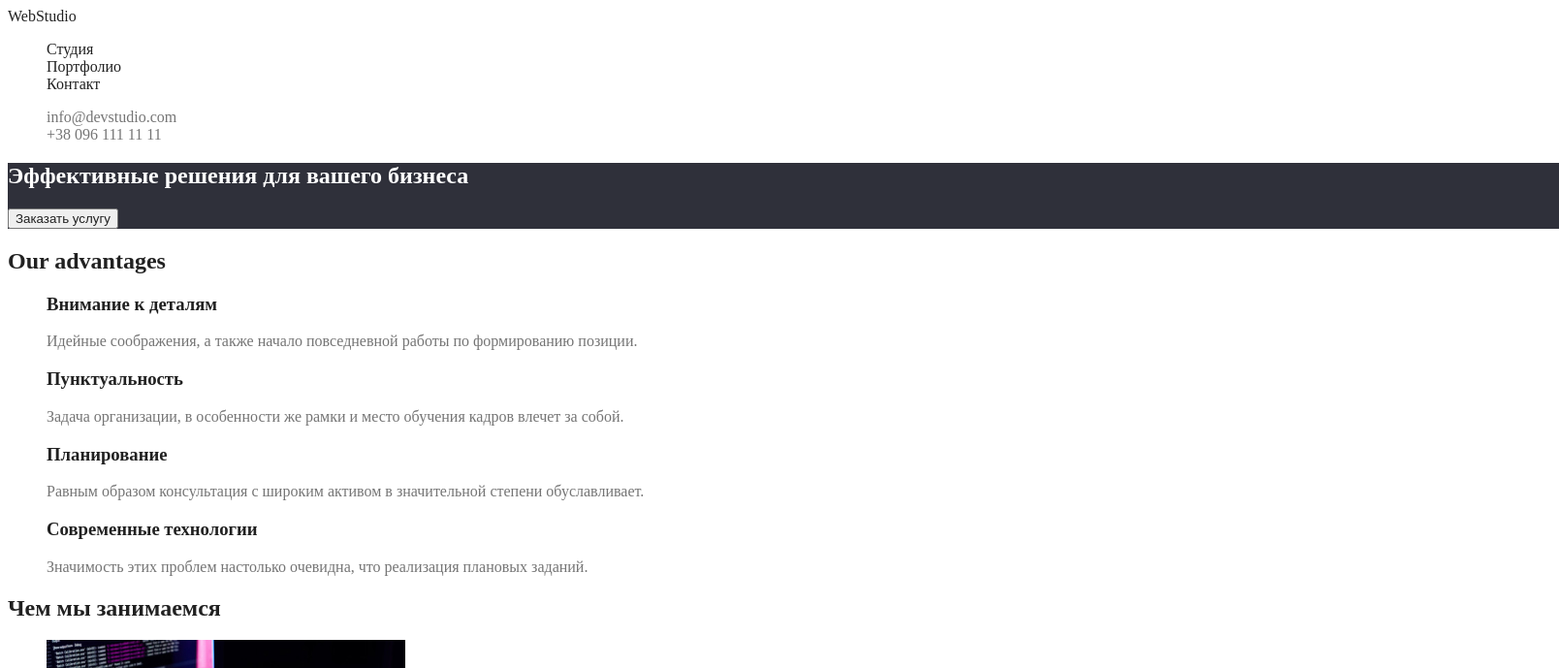
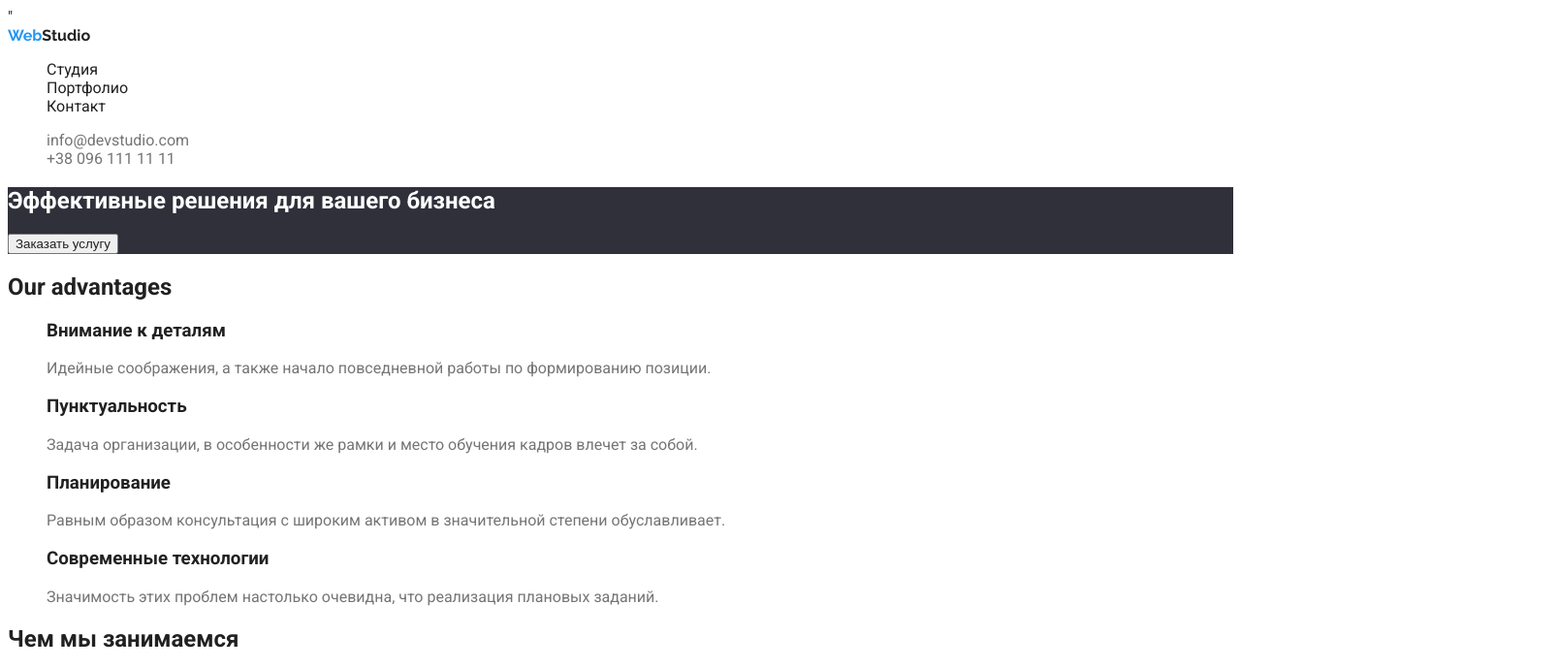
Before and after one commit to Anna-Polishchyk/goit-murkup-hw-2, a plain HTML site: page index.html in a window 1280 px wide. Shown: the top 689 px of the page at 97% size, 1608 px wide, since content can reach past the window. Drawn offline with Linux system fonts and the light colour scheme.

Commit message:
commit to main

```diff
--- a/css/styles.css
+++ b/css/styles.css
@@ -8,9 +8,7 @@
 body {
     background-color: #FFFFFF;
     color: var(--primary-text-color);
-    position: relative;
-    width: 1600px;
-    height: 2349px;
+    font-family: Roboto; sans-serif;
 }
 
 .list {
@@ -18,12 +16,20 @@ body {
 }
 
 .logo {
+    font-family: Raleway;
     color: var(--accent-color);
+    text-decoration: none;
+}
+.logo:hover,
+.logo:focus {
+
 }
 .site-nav {
     color:var(--primary-text-color);
 }
-
+.site-nav .studio {
+    color: var(--primary-text-color);
+}
 .link {
     text-decoration: none;
     color: var(--primary-text-color);
@@ -56,8 +62,11 @@ body {
 .footer {
     background-color: #2F303A;
 }
-
+.footer .studio {
+    color:var(--background-white-color);
+}
 .address .link {
+    font-style: normal;
     color: var(--background-white-color);
 }
 .footer .contacts {
--- a/index.html
+++ b/index.html
@@ -6,13 +6,19 @@
     <meta name="viewport" content="width=device-width, initial-scale=1.0" />
     <title>WebStudio</title>
     <link rel="stylesheet" href="./css/styles.css">
+    <link rel="preconnect" href="https://fonts.googleapis.com">
+    <link rel="preconnect" href="https://fonts.gstatic.com" crossorigin>
+    <link href="https://fonts.googleapis.com/css2?family=Montserrat&family=Roboto:wght@400;500;700;900&display=swap" rel="stylesheet">"
+    <link rel="preconnect" href="https://fonts.googleapis.com">
+    <link rel="preconnect" href="https://fonts.gstatic.com" crossorigin>
+    <link href="https://fonts.googleapis.com/css2?family=Montserrat&family=Raleway:wght@700&family=Roboto:wght@400;500;700;900&display=swap" rel="stylesheet">
   </head>
   <body>
     <!--Header-->
     <header class="header">
       <!--Navigation-->
       <nav class="site-nav">
-        <a href="./index.html" class="link" class="logo">WebStudio</a>
+        <a href="./index.html" class="logo">Web<span class="studio">Studio</span></a>
 
         <ul class="list">
           <li><a href="./index.html" class="link">Студия</a></li>
@@ -147,7 +153,7 @@
       </section>
     </main>
     <footer class="footer">
-      <a href="./index.html" class="link" class="logo">WebStudio</a>
+      <a href="./index.html" class="logo">Web<span class="studio">Studio</span></a>
       <address class="address">
         <a
           href="https://www.google.com/maps/place/бул.+Леси+Украинки,+26,+Киев,+02000/@50.4265807,30.5361971,17z/data=!3m1!4b1!4m5!3m4!1s0x40d4cf0e033ecbe9:0x57a4dffefec77da0!8m2!3d50.4265807!4d30.5383858"
```
